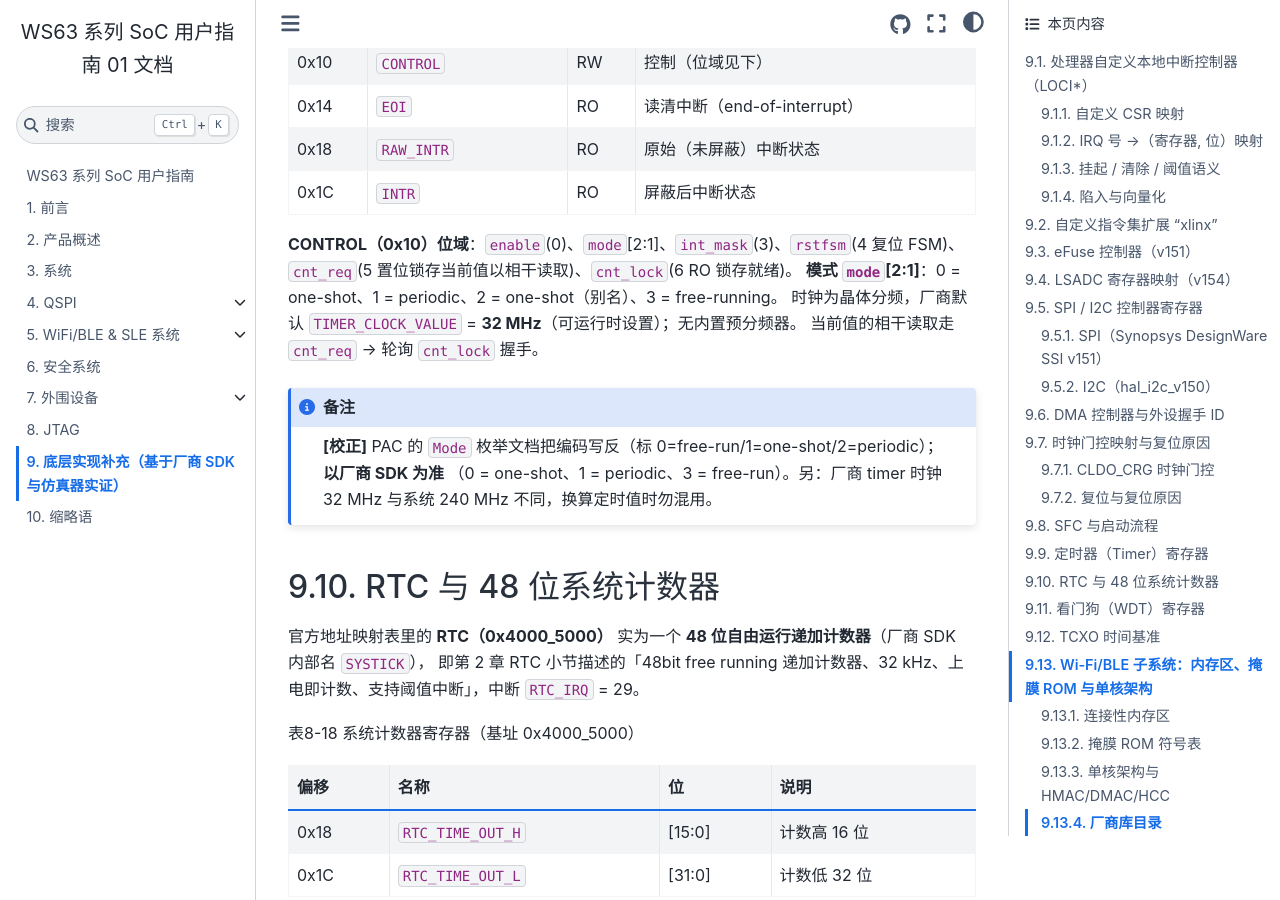
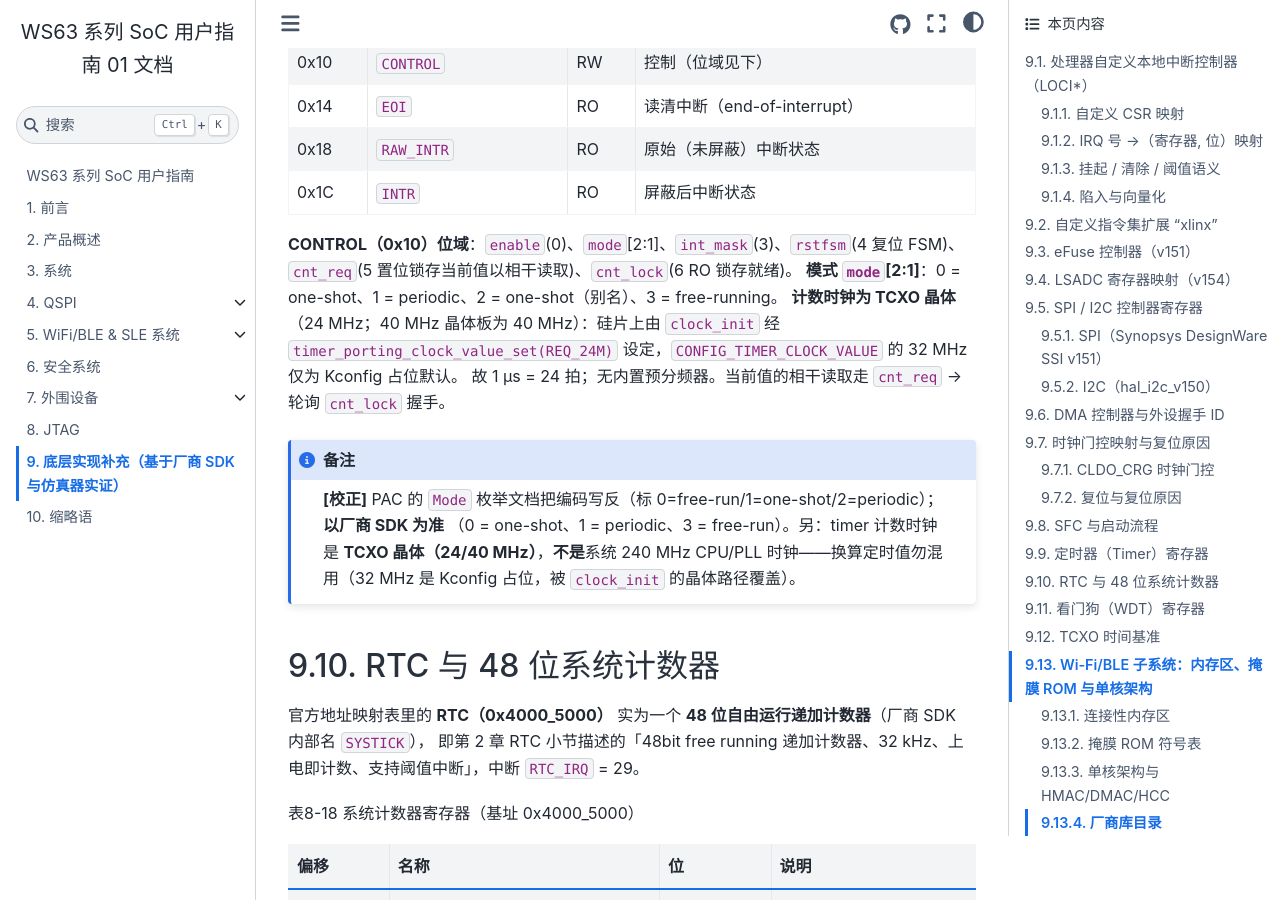
Before and after one commit to sanchuanhehe/ws63-guide, a Sphinx documentation site: the page built from source/ch8_internals.md, in a window 1280 px wide and 900 px high, scrolled down 13436 px. Built offline with Sphinx 7.4.7 and the Sphinx Book theme 1.1.4, drawn with Linux system fonts in a browser that asks for light colours; some of the changed text lies outside the part shown.

Commit message:
docs(ch8): timer/WDT counting clock is the TCXO crystal (24/40 MHz)
clock_init.c overrides both the timer and WDT to the TCXO crystal
(timer_porting_clock_value_set/watchdog_port_set_clock(REQ_24M)). Refine the
ch8 notes: the 32 MHz CONFIG_TIMER_CLOCK_VALUE is a Kconfig placeholder and the
WDT's "FPGA 24 MHz" is the same crystal — the silicon counting clock is the
24 MHz (or 40 MHz) TCXO, distinct from the 240 MHz CPU/PLL. Matches the
ws63-hal TIMER_CLOCK_HZ fix.

Co-Authored-By: Claude Opus 4.8 <noreply@anthropic.com>

````diff
--- a/source/ch8_internals.md
+++ b/source/ch8_internals.md
@@ -709,12 +709,14 @@ eFuse 根密钥验签。
 **CONTROL（0x10）位域**：`enable`(0)、`mode`[2:1]、`int_mask`(3)、`rstfsm`(4 复位 FSM)、
 `cnt_req`(5 置位锁存当前值以相干读取)、`cnt_lock`(6 RO 锁存就绪)。
 **模式 `mode`[2:1]**：0 = one-shot、1 = periodic、2 = one-shot（别名）、3 = free-running。
-时钟为晶体分频，厂商默认 `TIMER_CLOCK_VALUE` = **32 MHz**（可运行时设置）；无内置预分频器。
-当前值的相干读取走 `cnt_req` → 轮询 `cnt_lock` 握手。
+**计数时钟为 TCXO 晶体**（24 MHz；40 MHz 晶体板为 40 MHz）：硅片上由 `clock_init` 经
+`timer_porting_clock_value_set(REQ_24M)` 设定，`CONFIG_TIMER_CLOCK_VALUE` 的 32 MHz 仅为 Kconfig 占位默认。
+故 1 µs = 24 拍；无内置预分频器。当前值的相干读取走 `cnt_req` → 轮询 `cnt_lock` 握手。
 
 ```{note}
 **[校正]** PAC 的 `Mode` 枚举文档把编码写反（标 0=free-run/1=one-shot/2=periodic）；**以厂商 SDK 为准**
-（0 = one-shot、1 = periodic、3 = free-run）。另：厂商 timer 时钟 32 MHz 与系统 240 MHz 不同，换算定时值时勿混用。
+（0 = one-shot、1 = periodic、3 = free-run）。另：timer 计数时钟是 **TCXO 晶体（24/40 MHz）**，**不是**系统
+240 MHz CPU/PLL 时钟——换算定时值勿混用（32 MHz 是 Kconfig 占位，被 `clock_init` 的晶体路径覆盖）。
 ```
 
 ## RTC 与 48 位系统计数器
@@ -795,7 +797,9 @@ WDT 基址 `0x4000_6000`，Synopsys DesignWare 风格，32 位递减计数（装
 ```{important}
 WS63 的解锁魔数是 **`0x5A5A5A5A`**，不是 DesignWare 经典的 `0x1ACCE551`。WDT 中断**不在** IRQ ≥ 26 的外部中断表内，
 而是经专用处理走 **NMI 类**通路（与第 2 章「NMI 由 WDOG 中断触发」一致）；超时按 `rst_en` 触发**全芯片复位**，
-脉冲长度由 `rst_pl` 决定。厂商时钟 `CONFIG_WDT_CLOCK` = 24 MHz（注释标 FPGA）。
+脉冲长度由 `rst_pl` 决定。**计数时钟为 TCXO 晶体**（24 MHz；硅片上 `clock_init` 经
+`watchdog_port_set_clock(REQ_24M)` 设定，与 `CONFIG_WDT_CLOCK` 的 24 MHz 一致；40 MHz 晶体板为 40 MHz）。
+24 位 `WDT_LOAD` 位于 [31:8]，装载值 = `(timeout × clock) >> 8`，故最大超时 ≈ `(0xFFFFFF << 8) / 24 MHz ≈ 178 s`。
 ```
 
 ## TCXO 时间基准
````
